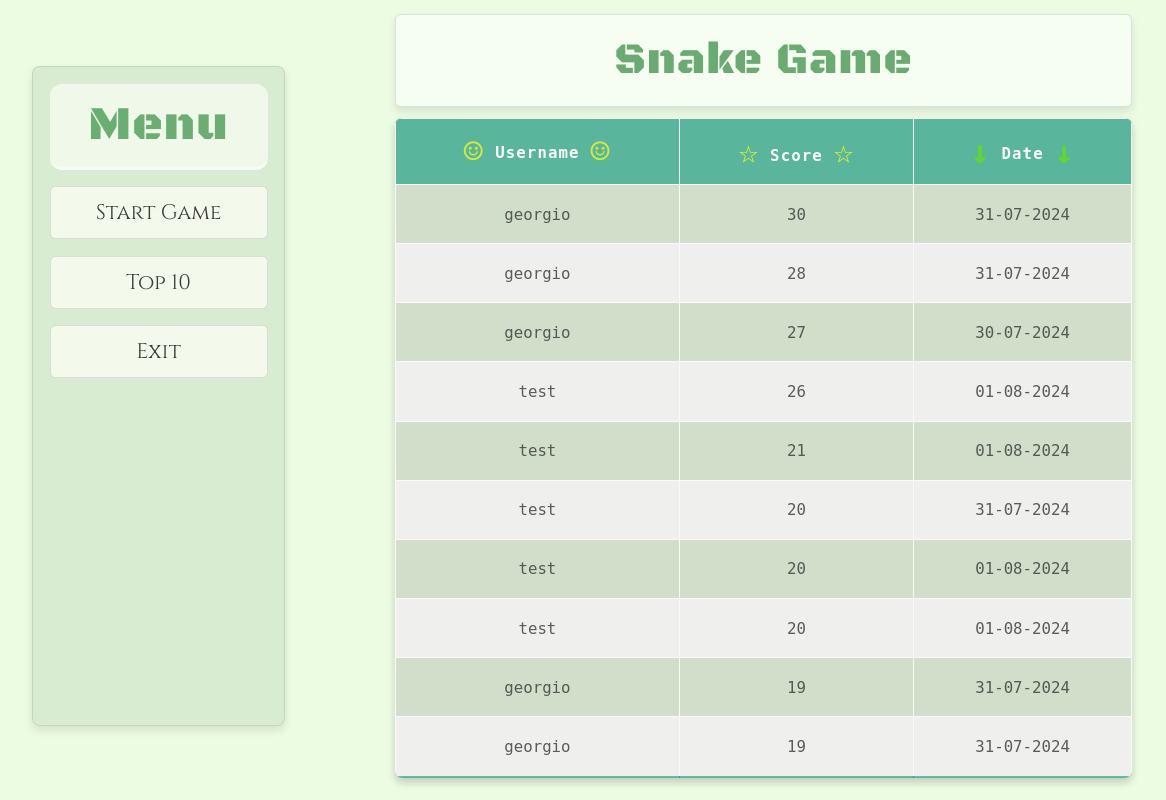
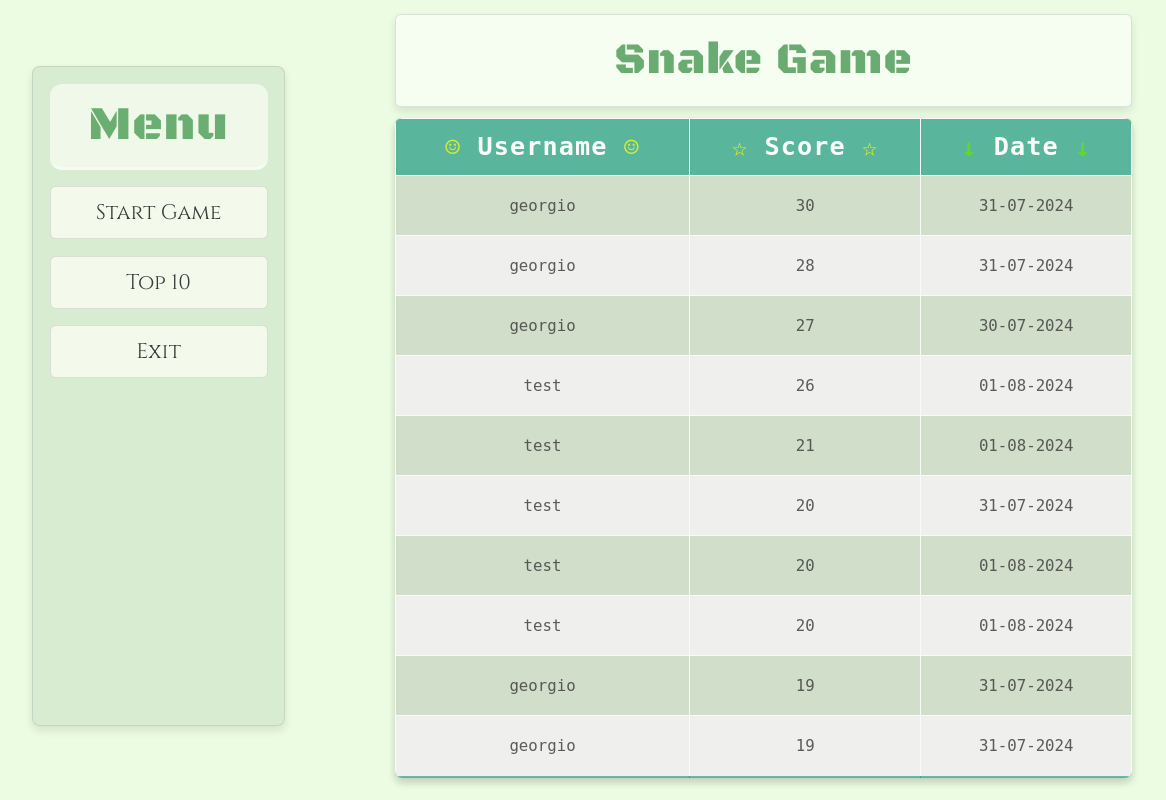
Before and after one commit to MRGiorgiosDev8/snake_game, a Django app: page /score_board/ in a window 1536 px wide. Shown: the whole page, without its empty margins (76-1242 px from the left). Run offline with Django 5.2, Linux system fonts and the light colour scheme; data comes from the database, SQL or seed files in the repository; both versions use the stored data as it was after the commit; some libraries are stand-ins or nearby versions; some web fonts are replaced.

Commit message:
update styles.css

```diff
--- a/game/static/game/css/styles.css
+++ b/game/static/game/css/styles.css
@@ -372,4 +372,16 @@ a.exitBtn:hover {
         zoom: 1.1;
         height: 90vh;
     }
+
+    .rating, .username, .date {
+        font-size: 1em;
+    }
+
+    .score-table thead tr {
+        font-size: 1.6em;
+    }
+
+    .rating, .username, .date {
+        vertical-align: -1px;
+    }
 }
```
Also changed, not shown: game/static/game/js/game.js (+14 -0 lines), db.sqlite3.
